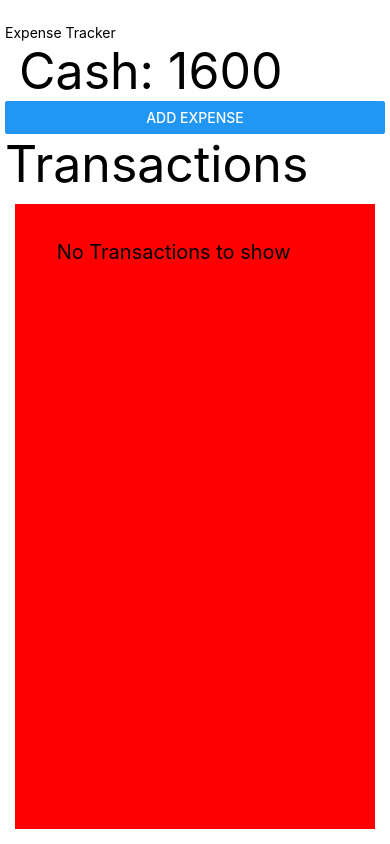
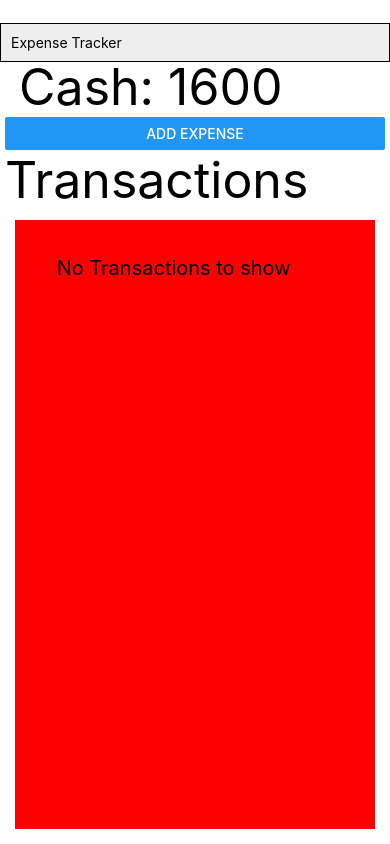
Before and after one commit to mayank4kathuria/Expense-Tracker-Mobile, a React Native app: screen / in a window 390 px wide. Built offline with nearby package versions, Linux system fonts and the light colour scheme.

Commit message:
Added Header Bar

```diff
--- a/App.js
+++ b/App.js
@@ -52,7 +52,7 @@ export default class App extends React.Component {
 
     return (
       <View style={styles.container}>
-        <Text style = {[styles.header]}>Expense Tracker</Text>
+        <Text style = {styles.header}>Expense Tracker</Text>
         <Text style = {styles.title}> Cash: {this.state.cash} </Text>
         <Button title="Add Expense" style={styles.btn} onPress = {this.toggleForm} />
         <Text style = {styles.title}>Transactions</Text>
@@ -68,12 +68,17 @@ export default class App extends React.Component {
 
 const styles = StyleSheet.create({
   container: {
-	flex: 1,
-	  paddingTop:19,
+	  flex: 1,
+	  paddingTop:23,
 	  margin: 5,
   },
   header: {
-    padding: Constants.statusBarHeight,
+    padding: 10,
+    borderWidth: 1,
+    borderColor: "black",
+    backgroundColor: "#eee",
+    margin: -5,
+
   },
   title: {
       padding: 0,
```
